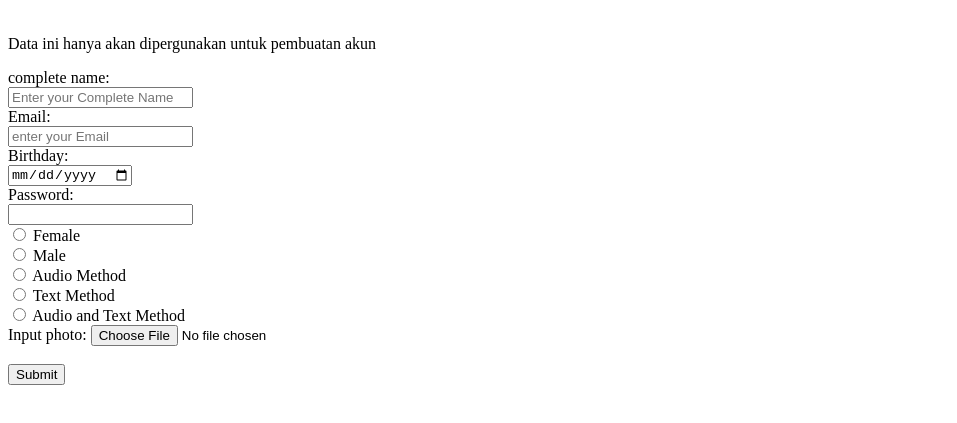
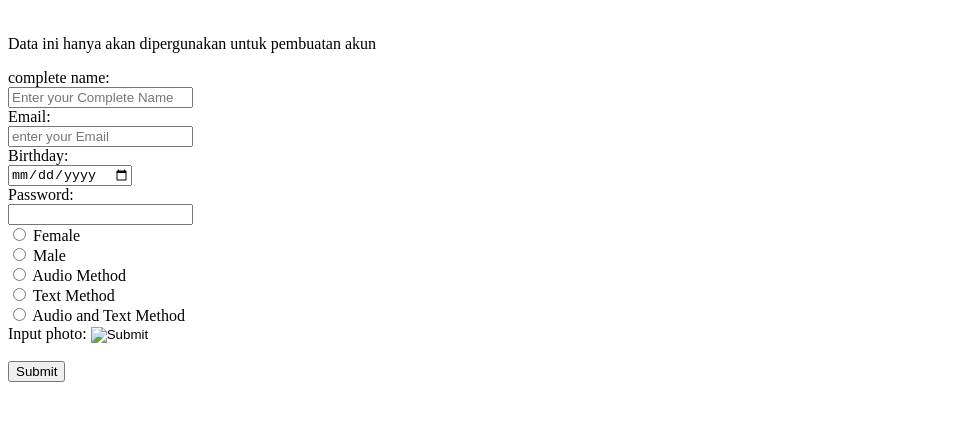
Before and after one commit to nadiamaritza/Tugas3-Basic-Educourse, a plain HTML site: page register.html in a window 1280 px wide. Shown: the part 105-528 px from the top of the page, without its empty margins (0-957 px from the left). Drawn offline with Linux system fonts and the light colour scheme.

Commit message:
Update register.html

```diff
--- a/register.html
+++ b/register.html
@@ -44,7 +44,7 @@ English For the Blind (Register)
 <label for="audio and text"> Audio and Text Method</label>
 <br>
 <label for="myfile">Input photo:</label>
-<input type="file" id="userphoto" name="userphoto">
+<input type="image" id="userphoto" name="userphoto">
 <br>
 <br>
 <input type="submit" value="Submit">
```
